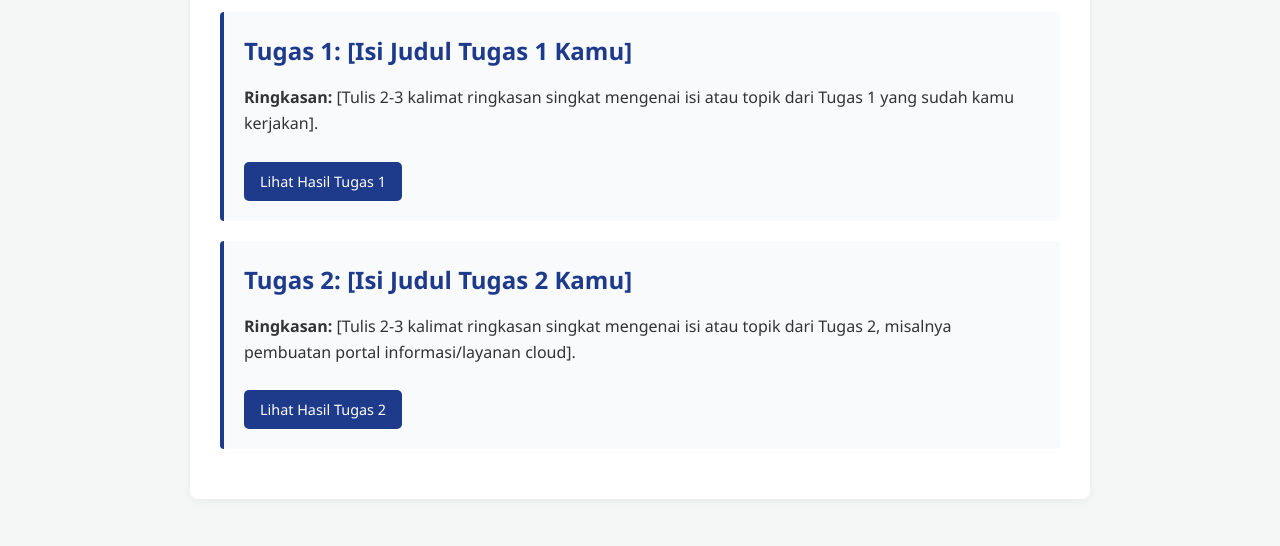
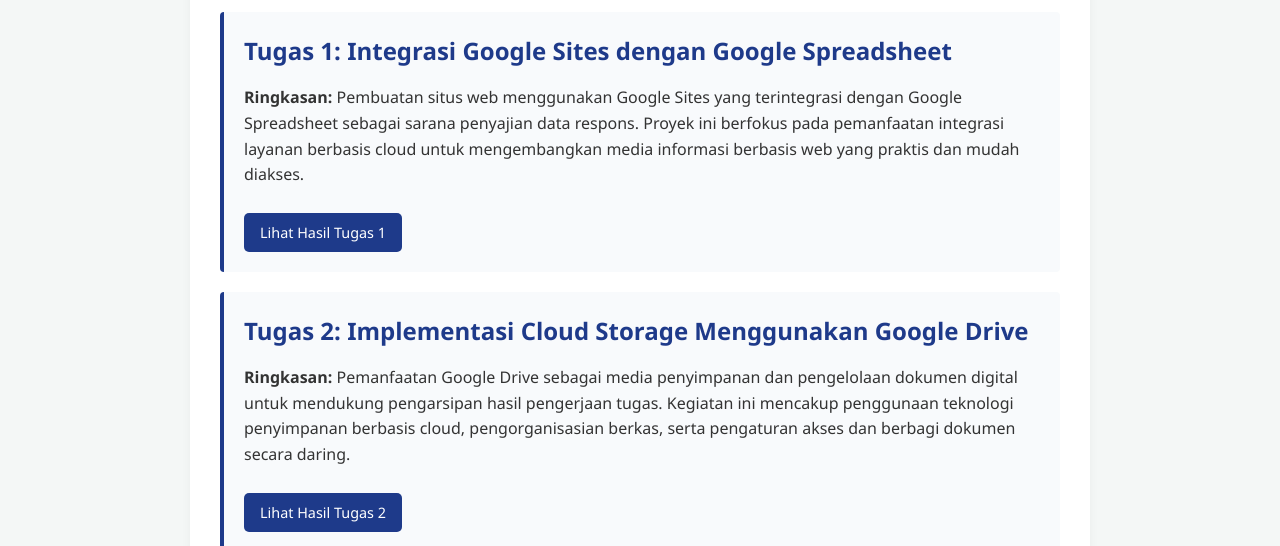
Before and after one commit to rahmanrulerr/TUGAS3-CLOUD-23.53.027995, a plain HTML site: page portofolio.html in a window 1280 px wide. Shown: the part 243-789 px from the top of the page. Drawn offline with Linux system fonts and the light colour scheme.

Commit message:
Update portfolio with task details and links

```diff
--- a/portofolio.html
+++ b/portofolio.html
@@ -24,17 +24,15 @@
         <p>Berikut adalah dokumentasi dan tautan hasil pengerjaan tugas-tugas sebelumnya pada mata kuliah Komputasi Awan:</p>
 
         <div class="card">
-            <h2>Tugas 1: [Isi Judul Tugas 1 Kamu]</h2>
-            <p><strong>Ringkasan:</strong> [Tulis 2-3 kalimat ringkasan singkat mengenai isi atau topik dari Tugas 1 yang sudah kamu kerjakan].</p>
-            <!-- Ganti tanda # di bawah ini dengan link tugas 1 kamu -->
-            <a href="#" target="_blank" class="btn">Lihat Hasil Tugas 1</a>
+            <h2>Tugas 1: Integrasi Google Sites dengan Google Spreadsheet</h2>
+            <p><strong>Ringkasan:</strong> Pembuatan situs web menggunakan Google Sites yang terintegrasi dengan Google Spreadsheet sebagai sarana penyajian data respons. Proyek ini berfokus pada pemanfaatan integrasi layanan berbasis cloud untuk mengembangkan media informasi berbasis web yang praktis dan mudah diakses.</p>
+            <a href="https://sites.google.com/view/syabilla-komputasi-awan/halaman-muka" target="_blank" class="btn">Lihat Hasil Tugas 1</a>
         </div>
 
         <div class="card">
-            <h2>Tugas 2: [Isi Judul Tugas 2 Kamu]</h2>
-            <p><strong>Ringkasan:</strong> [Tulis 2-3 kalimat ringkasan singkat mengenai isi atau topik dari Tugas 2, misalnya pembuatan portal informasi/layanan cloud].</p>
-            <!-- Ganti tanda # di bawah ini dengan link tugas 2 kamu -->
-            <a href="#" target="_blank" class="btn">Lihat Hasil Tugas 2</a>
+            <h2>Tugas 2: Implementasi Cloud Storage Menggunakan Google Drive</h2>
+            <p><strong>Ringkasan:</strong> Pemanfaatan Google Drive sebagai media penyimpanan dan pengelolaan dokumen digital untuk mendukung pengarsipan hasil pengerjaan tugas. Kegiatan ini mencakup penggunaan teknologi penyimpanan berbasis cloud, pengorganisasian berkas, serta pengaturan akses dan berbagi dokumen secara daring.</p>
+            <a href="https://drive.google.com/drive/folders/1Ow5d66v50NOa7QEUW0Rb86bQxdnSBQNS" target="_blank" class="btn">Lihat Hasil Tugas 2</a>
         </div>
     </div>
 
```
